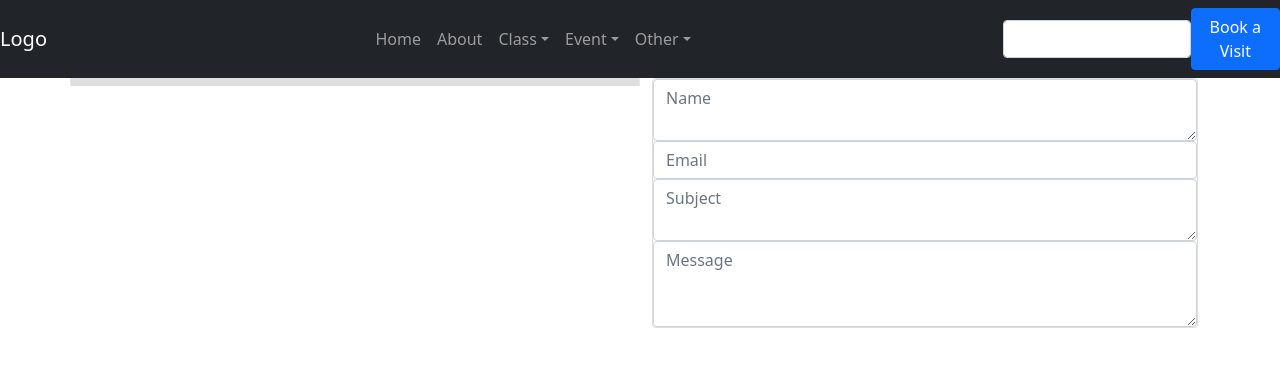
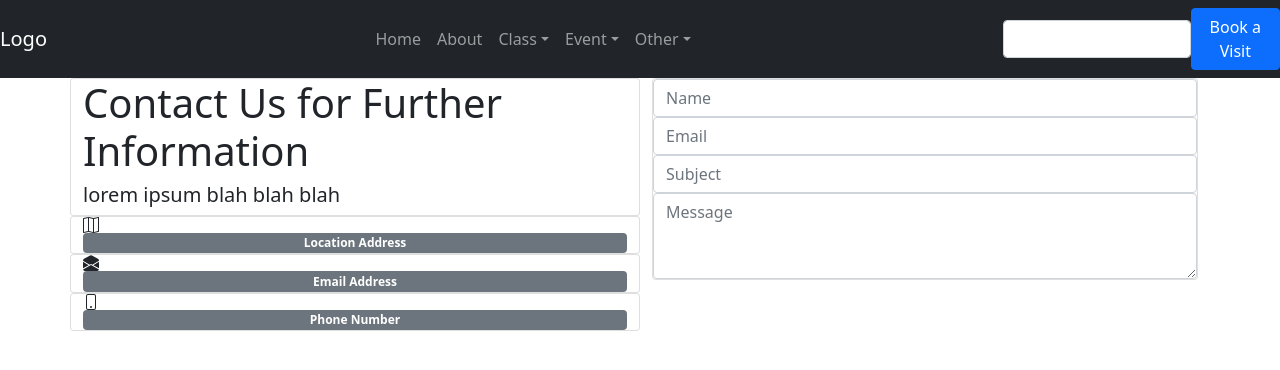
Before and after one commit to theMVPshop/edukids, a React (Create React App) app in the folder edukids/: page /Contact in a window 1280 px wide. Shown: the top 370 px of the page. Built offline with nearby package versions, Linux system fonts and the light colour scheme.

Commit message:
icons and badges added to contact page

```diff
--- a/edukids/package.json
+++ b/edukids/package.json
@@ -10,6 +10,7 @@
     "react": "^17.0.2",
     "react-bootstrap": "^2.0.0-rc.0",
     "react-dom": "^17.0.2",
+    "react-icons": "^4.2.0",
     "react-router": "^5.2.1",
     "react-router-dom": "^5.3.0",
     "react-scripts": "4.0.3",
--- a/edukids/src/components/Contact.js
+++ b/edukids/src/components/Contact.js
@@ -1,5 +1,6 @@
 import React from 'react';
-import { Card, Col, Container, Form, Row } from 'react-bootstrap';
+import { Badge, Card, Col, Container, Form, Row } from 'react-bootstrap';
+import { BsMap, BsPhone, BsFillEnvelopeOpenFill } from 'react-icons/bs'
 
 function Classes(props) {
   return(
@@ -7,29 +8,41 @@ function Classes(props) {
       <Row>
         <Col>
           <Row>
-            <Card></Card>
+            <Card>
+              <h1>Contact Us for Further Information</h1>
+              <h5>lorem ipsum blah blah blah</h5>
+            </Card>
           </Row>
           <Row>
-            <Card></Card>
+            <Card>
+              <BsMap />
+              <Badge bg="secondary">Location Address</Badge>
+            </Card>
           </Row>
           <Row>
-            <Card></Card>
+            <Card>
+              <BsFillEnvelopeOpenFill />
+              <Badge bg="secondary">Email Address</Badge>
+            </Card>
           </Row>
           <Row>
-            <Card></Card>
+            <Card>
+              <BsPhone />
+              <Badge bg="secondary">Phone Number</Badge>
+            </Card>
           </Row>
         </Col>
         <Col>
           <Card>
             <Form>
             <Form.Group classname="mb-3" controlId="exampleForm.ControlTextarea1">
-                <Form.Control as="textarea" placeholder="Name" />
+                <Form.Control type="text" placeholder="Name" />
               </Form.Group>
               <Form.Group classname="mb-3" controlId="exampleForm.ControlInput2">
                 <Form.Control type="email" placeholder="Email" />
               </Form.Group>
               <Form.Group classname="mb-3" controlId="exampleForm.ControlTextarea2">
-                <Form.Control as="textarea" placeholder="Subject" />
+                <Form.Control type="text" placeholder="Subject" />
               </Form.Group>
               <Form.Group classname="mb-3" controlId="exampleForm.ControlTextarea3">
                 <Form.Control as="textarea" placeholder="Message" rows={3} />
```
Also changed, not shown: 1 other file (tests, documents, lock files or other folders).
